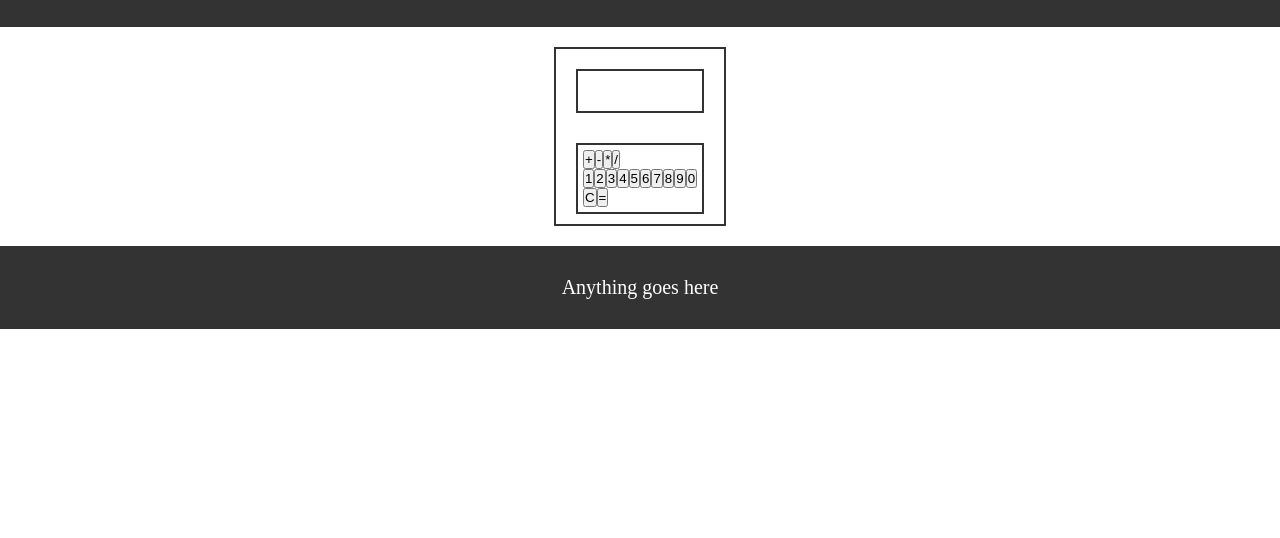
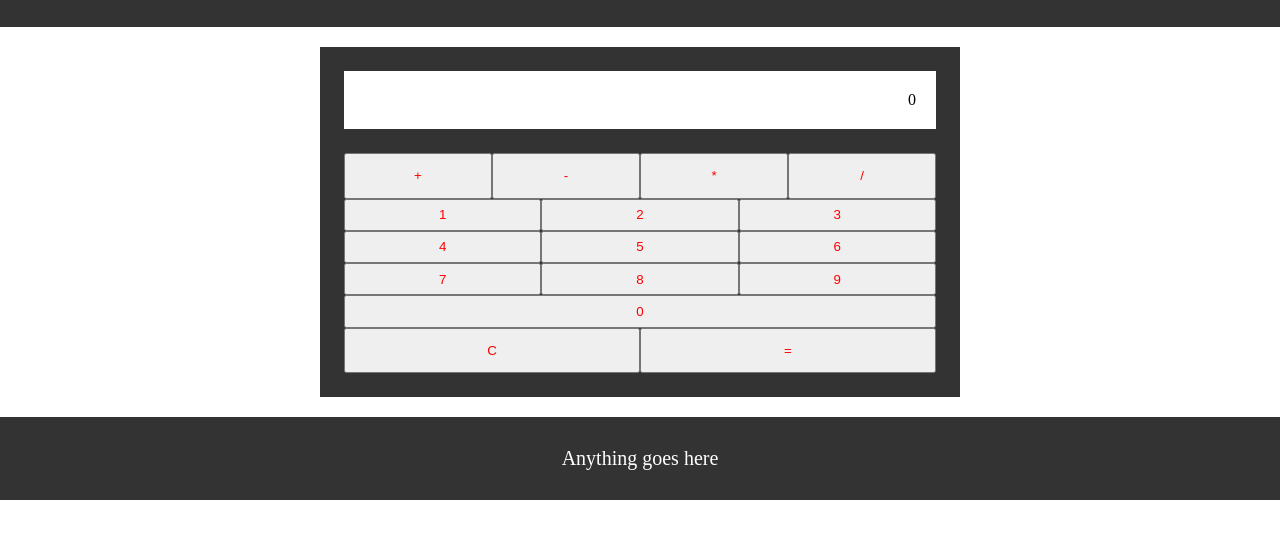
Before and after one commit to shinjir0u/calculator, a plain HTML site: page index.html in a window 1280 px wide. Shown: the part 102-640 px from the top of the page. Drawn offline with Linux system fonts and the light colour scheme.

Commit message:
Add more interaction on keys with display scrren

```diff
--- a/css/style.css
+++ b/css/style.css
@@ -53,13 +53,19 @@ body {
     border: 2px solid #333333;
     display: flex;
     flex-direction: column;
+    min-width: 50%;
+    min-height: 350px;
+    background-color: #333333;
 }
 
 .display-screen {
+    background-color: white;
     margin: 20px 20px 10px;
     padding: 20px;
-    flex: auto;
+    flex: 0 auto;
     border: 2px solid #333333;
+    display: flex;
+    justify-content: space-between;
 }
 
 .keypad {
@@ -67,6 +73,23 @@ body {
     border: 2px solid #333333;
     display: flex;
     flex-direction: column;
-    margin: 20px 20px 10px;
-    padding: 5px;
+    margin: 10px 20px 20px;
 }
+
+.operators,
+.execute-keys {
+    flex: auto;
+    display: flex;
+}
+
+.keys {
+    flex: 2 auto;
+    display: flex;
+    flex-wrap: wrap;
+}
+
+.key {
+    color: red;
+    min-width: 20px;
+    flex: 1 1 30%;
+}
--- a/index.html
+++ b/index.html
@@ -16,7 +16,12 @@
     <div class="main-content">
         <div class="calculator">
             <div class="display-screen">
+                <div class="display-input">
 
+                </div>
+                <div class="display-output">
+
+                </div>
             </div>
             <div class="keypad">
                 <div class="operators">
--- a/script/script.js
+++ b/script/script.js
@@ -1,10 +1,13 @@
-const display = document.querySelector(".display-screen");
+const displayInput = document.querySelector(".display-input");
+const displayOutput = document.querySelector(".display-output");
 const operators = document.querySelector(".operators");
 const keys = document.querySelector(".keys");
 const executeKeys = document.querySelector(".execute-keys");
 const OPERATORS = "+-*/";
 const KEYS = "1234567890";
 const EXECUTE_KEYS = "=C";
+
+displayOutput.textContent = "0";
 
 createOperatorsButtons();
 createKeyButtons();
@@ -52,15 +55,17 @@ function createAButton(name, eventFunction) {
 
 function keyClickEventFunction(event) {
     let textToDisplay = event.target.textContent;
+
     if (OPERATORS.includes(textToDisplay))
-        display.textContent += ` ${textToDisplay} `;
+        displayInput.textContent += ` ${textToDisplay} `;
     else
-        display.textContent += textToDisplay;
+        displayInput.textContent += textToDisplay;
 
 }
 
 function clearKeyEventFunction(event) {
-    display.textContent = "";
+    displayInput.textContent = "";
+    displayOutput.textContent = 0;
 }
 
 function enterKeyEventFunction(event) {
```
